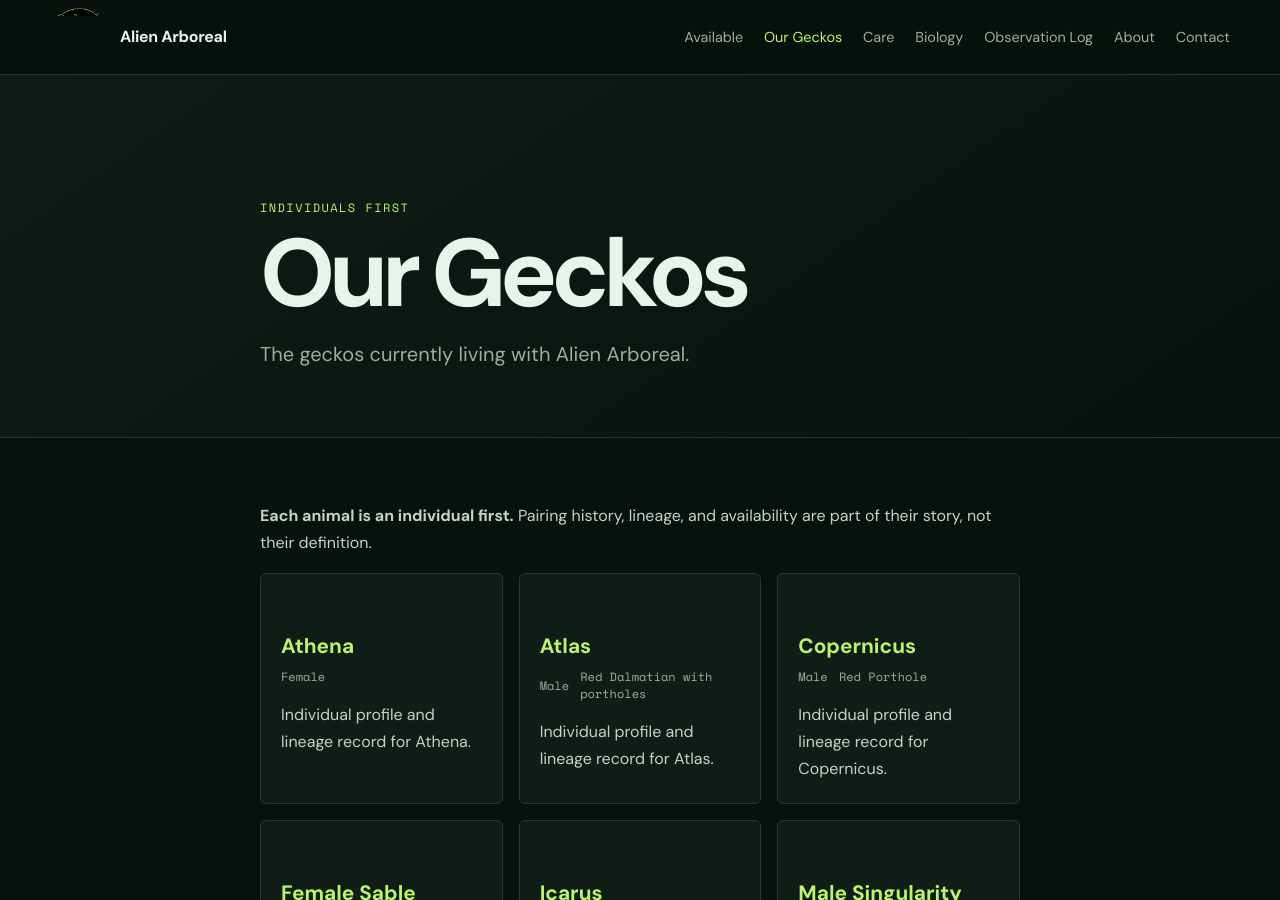
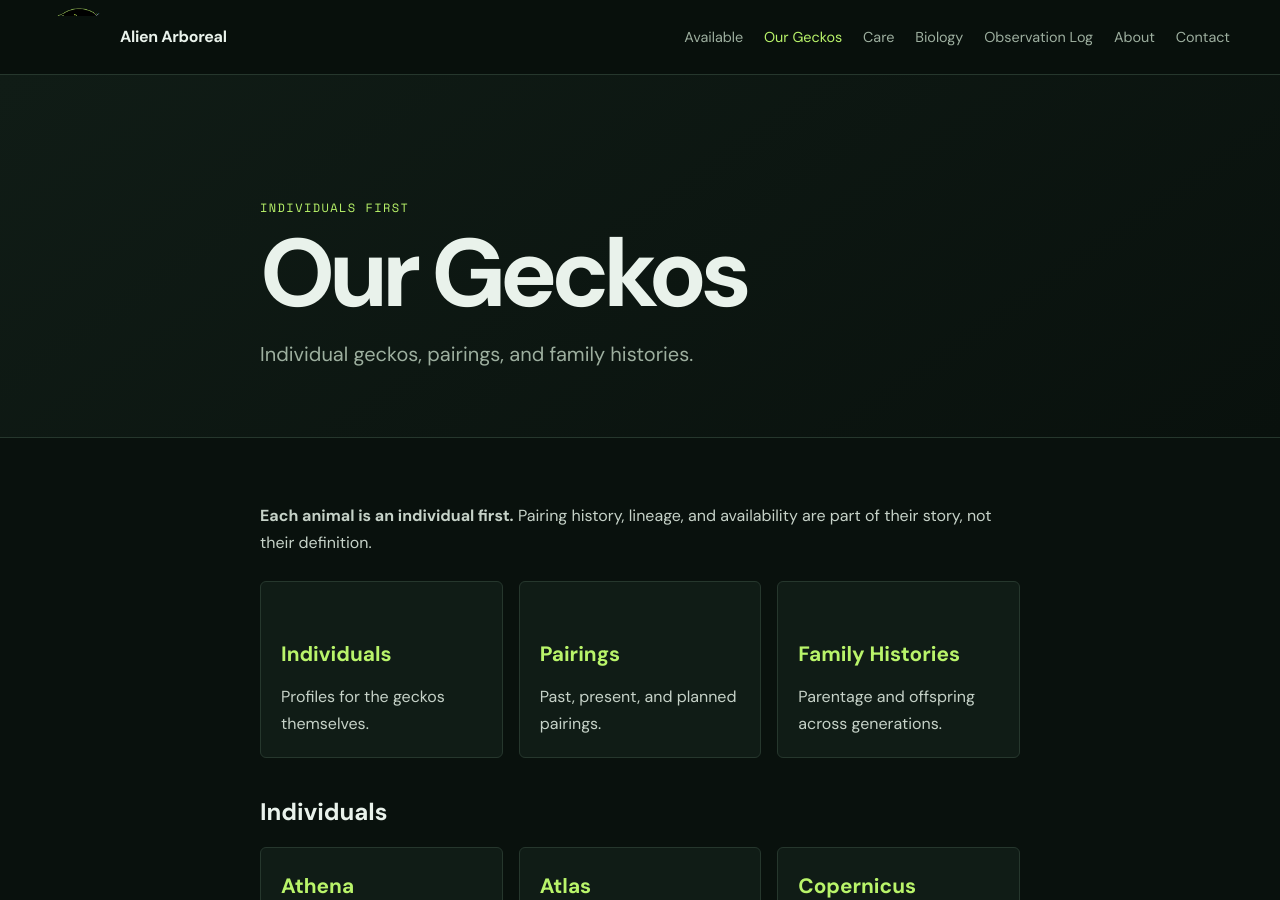
Before and after one commit to SavannahSidle/AlienArboreal, a Jekyll site: the page built from our-geckos.md, in a window 1280 px wide and 900 px high. Built offline with Jekyll 4.4.1, drawn with Linux system fonts in a browser that asks for light colours.

Commit message:
Make Pairings and Family Histories subsections of Our Geckos

```diff
--- a/our-geckos.md
+++ b/our-geckos.md
@@ -2,14 +2,22 @@
 layout: page
 title: Our Geckos
 eyebrow: Individuals first
-description: The geckos currently living with Alien Arboreal.
+description: Individual geckos, pairings, and family histories.
 permalink: /our-geckos/
 ---
 **Each animal is an individual first.** Pairing history, lineage, and availability are part of their story, not their definition.
 
+<div class="grid grid-3" style="margin:1.5rem 0 2.5rem">
+  <a class="card" href="#individuals"><div class="card-body"><h2 class="card-title">Individuals</h2><p class="card-summary">Profiles for the geckos themselves.</p></div></a>
+  <a class="card" href="{{ '/pairings/' | relative_url }}"><div class="card-body"><h2 class="card-title">Pairings</h2><p class="card-summary">Past, present, and planned pairings.</p></div></a>
+  <a class="card" href="{{ '/lineage/' | relative_url }}"><div class="card-body"><h2 class="card-title">Family Histories</h2><p class="card-summary">Parentage and offspring across generations.</p></div></a>
+</div>
+
+<h2 id="individuals">Individuals</h2>
+
 {% assign current_geckos = site.geckos | where_exp: "gecko", "gecko.status == 'with-us' or gecko.status == 'available'" | sort: "name" %}
 {% if current_geckos.size > 0 %}
-<div class="grid grid-3">{% for gecko in current_geckos %}<a href="{{ gecko.url | relative_url }}" class="card">{% if gecko.image %}<div class="card-image"><img src="{{ gecko.image | relative_url }}" alt="{{ gecko.name }}" loading="lazy"></div>{% endif %}<div class="card-body"><h2 class="card-title">{{ gecko.name }}</h2><div class="card-meta">{% if gecko.sex %}<span>{{ gecko.sex }}</span>{% endif %}{% if gecko.morph %}<span>{{ gecko.morph }}</span>{% endif %}</div>{% if gecko.summary %}<p class="card-summary">{{ gecko.summary }}</p>{% endif %}</div></a>{% endfor %}</div>
+<div class="grid grid-3">{% for gecko in current_geckos %}<a href="{{ gecko.url | relative_url }}" class="card">{% if gecko.image %}<div class="card-image"><img src="{{ gecko.image | relative_url }}" alt="{{ gecko.name }}" loading="lazy"></div>{% endif %}<div class="card-body"><h3 class="card-title">{{ gecko.name }}</h3><div class="card-meta">{% if gecko.sex %}<span>{{ gecko.sex }}</span>{% endif %}{% if gecko.morph %}<span>{{ gecko.morph }}</span>{% endif %}</div>{% if gecko.summary %}<p class="card-summary">{{ gecko.summary }}</p>{% endif %}</div></a>{% endfor %}</div>
 {% else %}
 <div class="empty-state"><p>Profiles are being added.</p></div>
 {% endif %}
```
